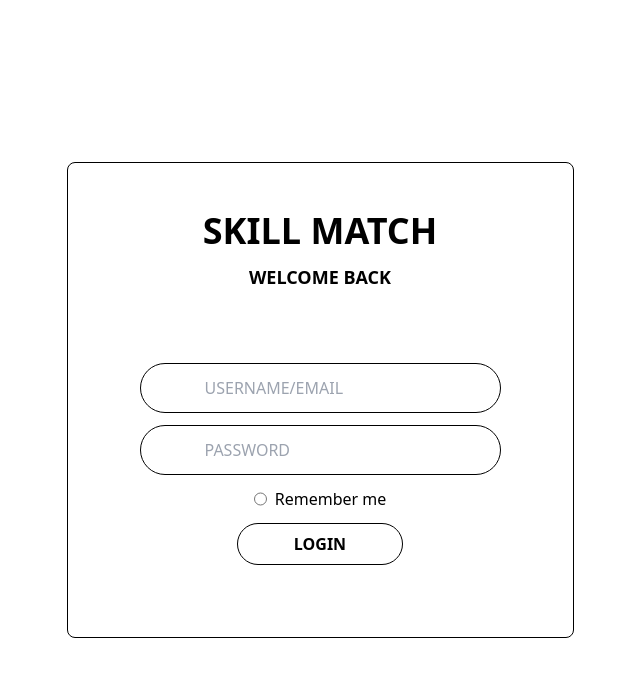
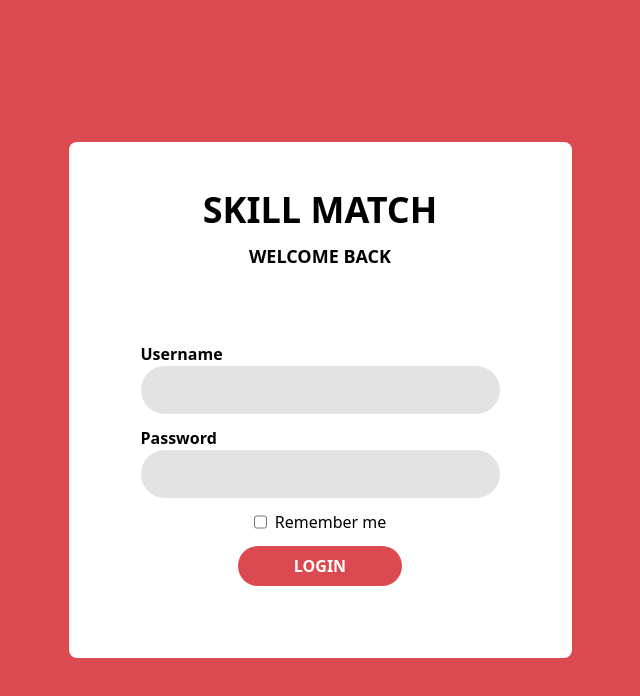
Before and after one commit to Top-100-Coders/talent-search-frontend, a Nuxt app: page /login in a window 1280 px wide. Shown: the top 696 px of the page, without its empty margins (320-960 px from the left). Built offline with nearby package versions, Linux system fonts and the light colour scheme.

Commit message:
login done ig

```diff
--- a/pages/login.vue
+++ b/pages/login.vue
@@ -1,26 +1,32 @@
 <template>
-     <div class=" flex items-center justify-center bg-white w-screen h-screen">
-      <div class="p-12 gap-12 bg-white border border-black rounded-lg flex flex-col items-center justify-center">
+     <div class=" flex items-center justify-center bg-red w-screen h-screen">
+      <div class="p-12 gap-12 bg-white rounded-lg flex flex-col items-center justify-center">
         <div class="flex flex-col items-center justify-center gap-3">
             <h1 class="font-bold text-4xl">SKILL MATCH</h1>
             <h1 class="font-semibold text-lg">WELCOME BACK</h1>
         </div>
         <div class="flex flex-col items-center justify-center gap-3 p-6">
+          <div class="flex flex-col">
+            <span class="font-semibold">Username</span>
           <input
-            placeholder="USERNAME/EMAIL"
+            placeholder=""
             type="text"
-            class="focus:outline-none border border-black px-16 py-3 rounded-full"
+            class="focus:outline-none bg-grey px-16 py-3 rounded-full"
           />
+          </div>
+          <div class="flex flex-col">
+            <span class="font-semibold">Password</span>
           <input
-            placeholder="PASSWORD"
+            placeholder=""
             type="text"
-            class="focus:outline-none border border-black px-16 py-3 rounded-full"
+            class="focus:outline-none bg-grey px-16 py-3 rounded-full"
           />
+          </div>
           <div class="flex gap-2">
-            <input type="radio">
+            <input type="checkbox">
             <span>Remember me</span>
           </div>
-          <button class="focus:outline-none font-bold border border-black px-14 py-2 rounded-3xl">
+          <button class="focus:outline-none font-bold bg-red text-white px-14 py-2 rounded-3xl">
             LOGIN
           </button>
         </div>
--- a/tailwind.config.js
+++ b/tailwind.config.js
@@ -9,7 +9,12 @@ export default {
     "./error.vue",
   ],
   theme: {
-    extend: {},
+    extend: {
+      colors: {
+        red: "#D21D25CC",
+        grey: "#E3E3E3",
+      },
+    },
   },
   plugins: [],
-}
+};
```
